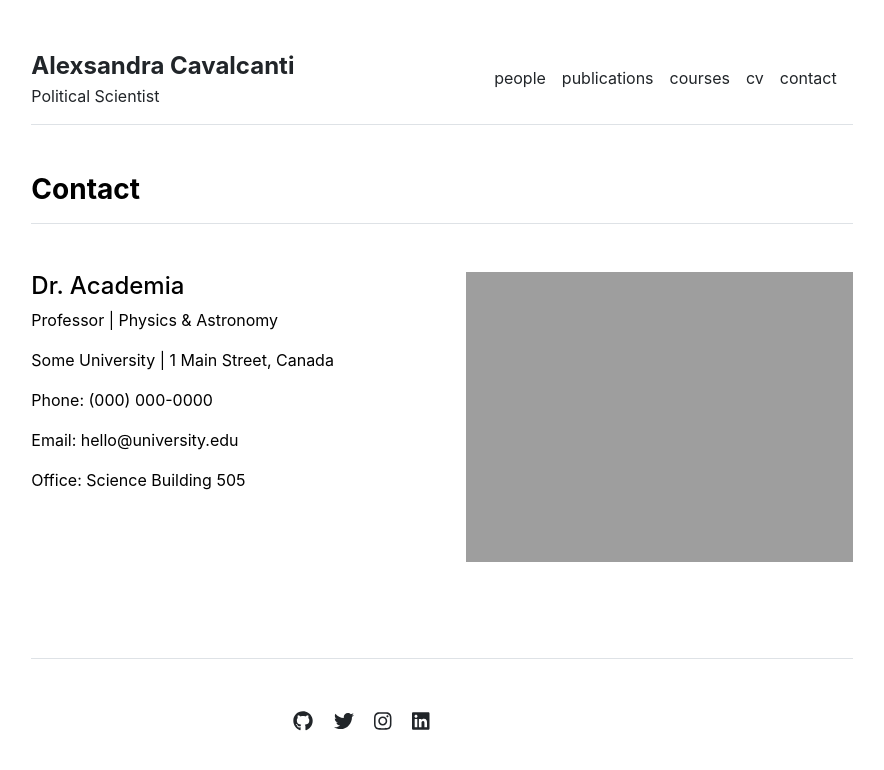
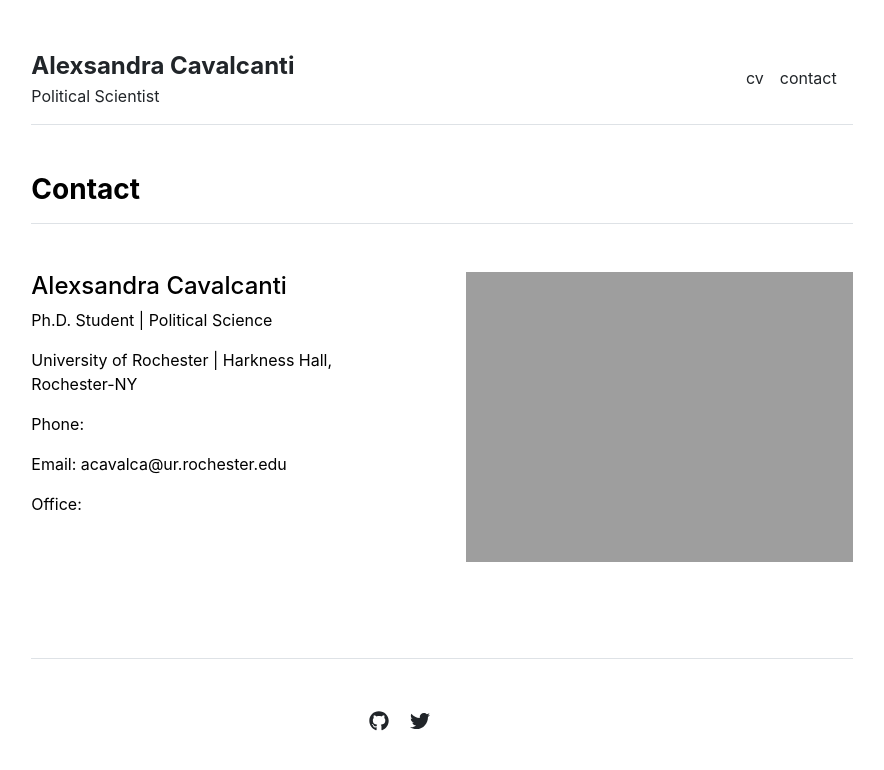
Before and after one commit to cavalcantialex/cavalcantialex.github.io, a Jekyll site: the page built from contact.md, in a window 1280 px wide. Shown: the top 770 px of the page, without its empty margins (198-1082 px from the left). Built offline with Jekyll 4.4.1, drawn with Linux system fonts in a browser that asks for light colours.

Commit message:
second edit

```diff
--- a/Gemfile
+++ b/Gemfile
@@ -2,3 +2,4 @@
 
 source "https://rubygems.org"
 gemspec
+gem "academic-jekyll-theme"
--- a/_config.yml
+++ b/_config.yml
@@ -2,3 +2,4 @@ url: "" # the base hostname & protocol for your site, e.g. http://example.com
 baseurl: "" # the subpath of your site, e.g. /blog
 title: "Alexsandra Cavalcanti" # the name of your site, e.g. ACME Corp.
 description: "Political Scientist"
+theme: academic-jekyll-theme
--- a/_data/settings.yml
+++ b/_data/settings.yml
@@ -1,25 +1,25 @@
 menu:
-- {name: 'people', url: '/people'}
-- {name: 'publications', url: '/publications'}
-- {name: 'courses', url: '/courses'}
+#- {name: 'people', url: '/people'}
+#- {name: 'publications', url: '/publications'}
+#- {name: 'courses', url: '/courses'}
 - {name: 'cv', url: '/cv'}
 - {name: 'contact', url: '/contact'}
 
-people:
-- {name: 'Primary Investigator', title: 'Researcher', department: 'Physics & Astronomy', institution: 'Some University', institution_address: '1 Main Street, Canada', phone: '(000) 000-0000', email: 'hello@university.edu', office: 'Science Building 505', image: 'assets/img/primary-investigator.jpg', url: 'primary-investigator'}
-- {name: 'Lab Technician', title: 'Researcher', department: 'Physics & Astronomy', institution: 'Some University', institution_address: '1 Main Street, Canada', phone: '(000) 000-0000', email: 'hello@university.edu', office: 'Science Building 505', image: 'assets/img/lab-technician.jpg', url: 'lab-technician'}
-- {name: 'Graduate Student', title: 'Researcher', department: 'Physics & Astronomy', institution: 'Some University', institution_address: '1 Main Street, Canada', phone: '(000) 000-0000', email: 'hello@university.edu', office: 'Science Building 505', image: 'assets/img/graduate-student.jpg', url: 'graduate-student'}
+#people:
+#- {name: 'Primary Investigator', title: 'Researcher', department: 'Physics & Astronomy', institution: 'Some University', institution_address: '1 Main Street, Canada', phone: '(000) 000-0000', email: 'hello@university.edu', office: 'Science Building 505', image: 'assets/img/primary-investigator.jpg', url: 'primary-investigator'}
+#- {name: 'Lab Technician', title: 'Researcher', department: 'Physics & Astronomy', institution: 'Some University', institution_address: '1 Main Street, Canada', phone: '(000) 000-0000', email: 'hello@university.edu', office: 'Science Building 505', image: 'assets/img/lab-technician.jpg', url: 'lab-technician'}
+#- {name: 'Graduate Student', title: 'Researcher', department: 'Physics & Astronomy', institution: 'Some University', institution_address: '1 Main Street, Canada', phone: '(000) 000-0000', email: 'hello@university.edu', office: 'Science Building 505', image: 'assets/img/graduate-student.jpg', url: 'graduate-student'}
 
-courses:
-- {name: 'Vector Calculus', url: 'vector-calculus'}
-- {name: 'Quantum Mechanics', url: 'quantum-mechanics'}
-- {name: 'Stellar Structures', url: 'stellar-structures'}
+#courses:
+#- {name: 'Vector Calculus', url: 'vector-calculus'}
+#- {name: 'Quantum Mechanics', url: 'quantum-mechanics'}
+#- {name: 'Stellar Structures', url: 'stellar-structures'}
 
 social:
-- {icon: 'github', link: 'https://github.com/LeNPaul'}
-- {icon: 'twitter', link: 'https://twitter.com/paululele'}
-- {icon: 'instagram', link: 'https://instagram.com/paululele'}
-- {icon: 'linkedin', link: 'https://linkedin.com/in/lenpaul'}
+- {icon: 'github', link: 'https://github.com/cavalcantialex'}
+- {icon: 'twitter', link: 'https://twitter.com/cavalcantialexs'}
+#- {icon: 'instagram', link: 'https://instagram.com/paululele'}
+#- {icon: 'linkedin', link: 'https://linkedin.com/in/lenpaul'}
 
 contacts:
-- {name: 'Dr. Academia', title: 'Professor', department: 'Physics & Astronomy', institution: 'Some University', institution_address: '1 Main Street, Canada', phone: '(000) 000-0000', email: 'hello@university.edu', office: 'Science Building 505', image: 'assets/img/contact.jpg'}
+- {name: 'Alexsandra Cavalcanti', title: 'Ph.D. Student', department: 'Political Science', institution: 'University of Rochester', institution_address: 'Harkness Hall, Rochester-NY', email: 'acavalca@ur.rochester.edu', image: 'assets/img/contact.jpeg'}
--- a/_layouts/home.html
+++ b/_layouts/home.html
@@ -8,7 +8,7 @@ layout: default
     {{ content }}
   </div>
   <div class="col-md-6">
-    <img src="{{ site.github.url }}/assets/img/home.jpg" alt="Home" width="100%">
+    <img src="{{ site.github.url }}/assets/img/home.png" alt="Home" width="100%">
   </div>
 </div>
 
```
Also changed, not shown: 1 other file.
